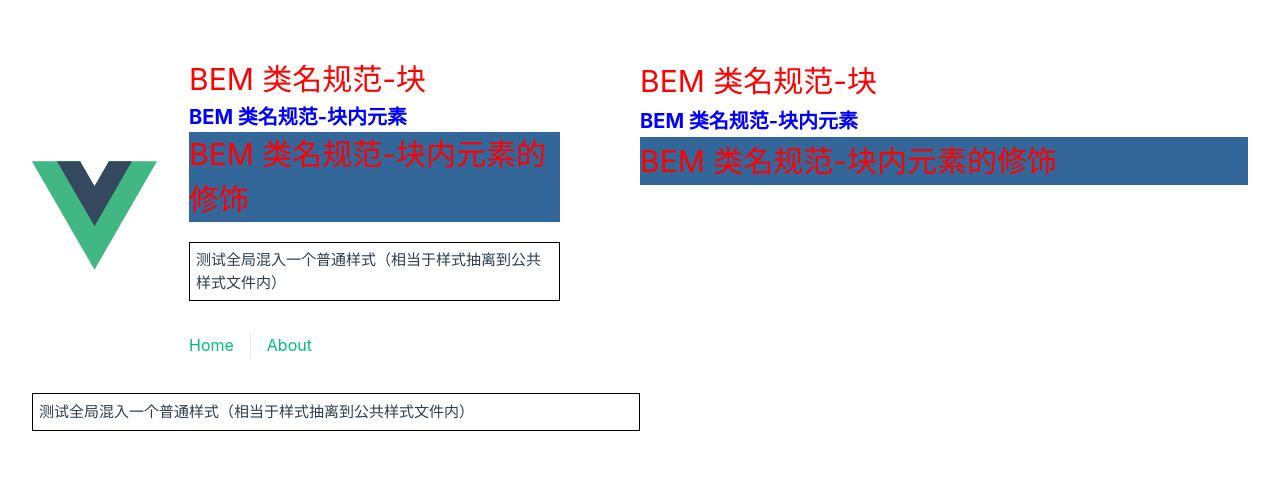
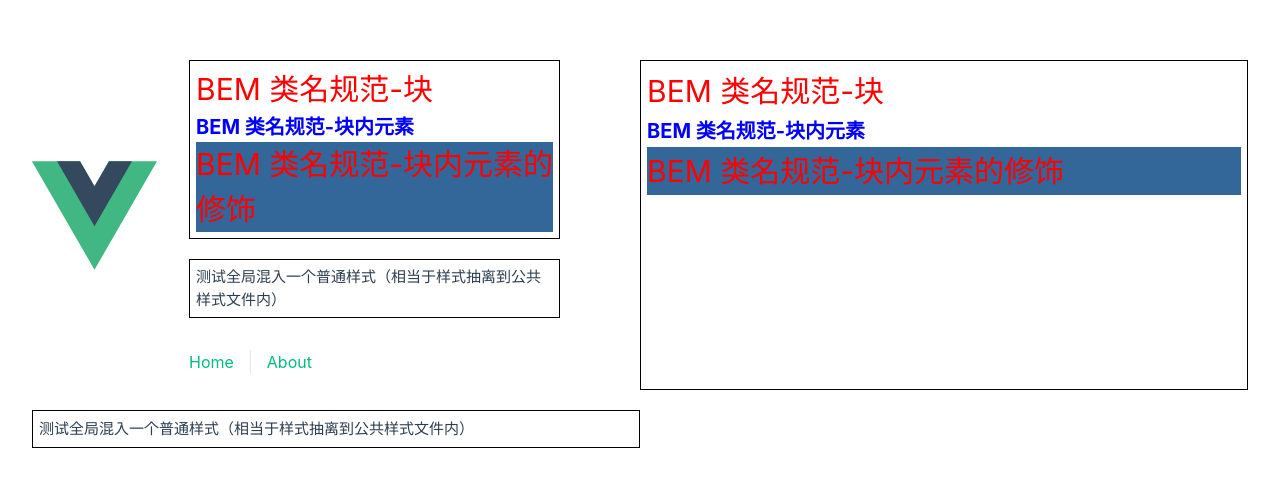
Before and after one commit to lishwang/vue3-vite-ts-pina-electron, a Vue app in the folder vue-project/: page /BEM in a window 1280 px wide. Shown: the part 156-642 px from the top of the page. Built offline with nearby package versions, Linux system fonts and the light colour scheme.

Commit message:
feat: BEM架构-类名统一规范、样式抽离

```diff
--- a/vue-project/src/views/BEM.vue
+++ b/vue-project/src/views/BEM.vue
@@ -21,6 +21,7 @@
   @include bfc;
 }
 @include b(aaa) {
+  @include bfc;
   color: red;
   font-size: 30px;
   @include e(bbb) {
```
